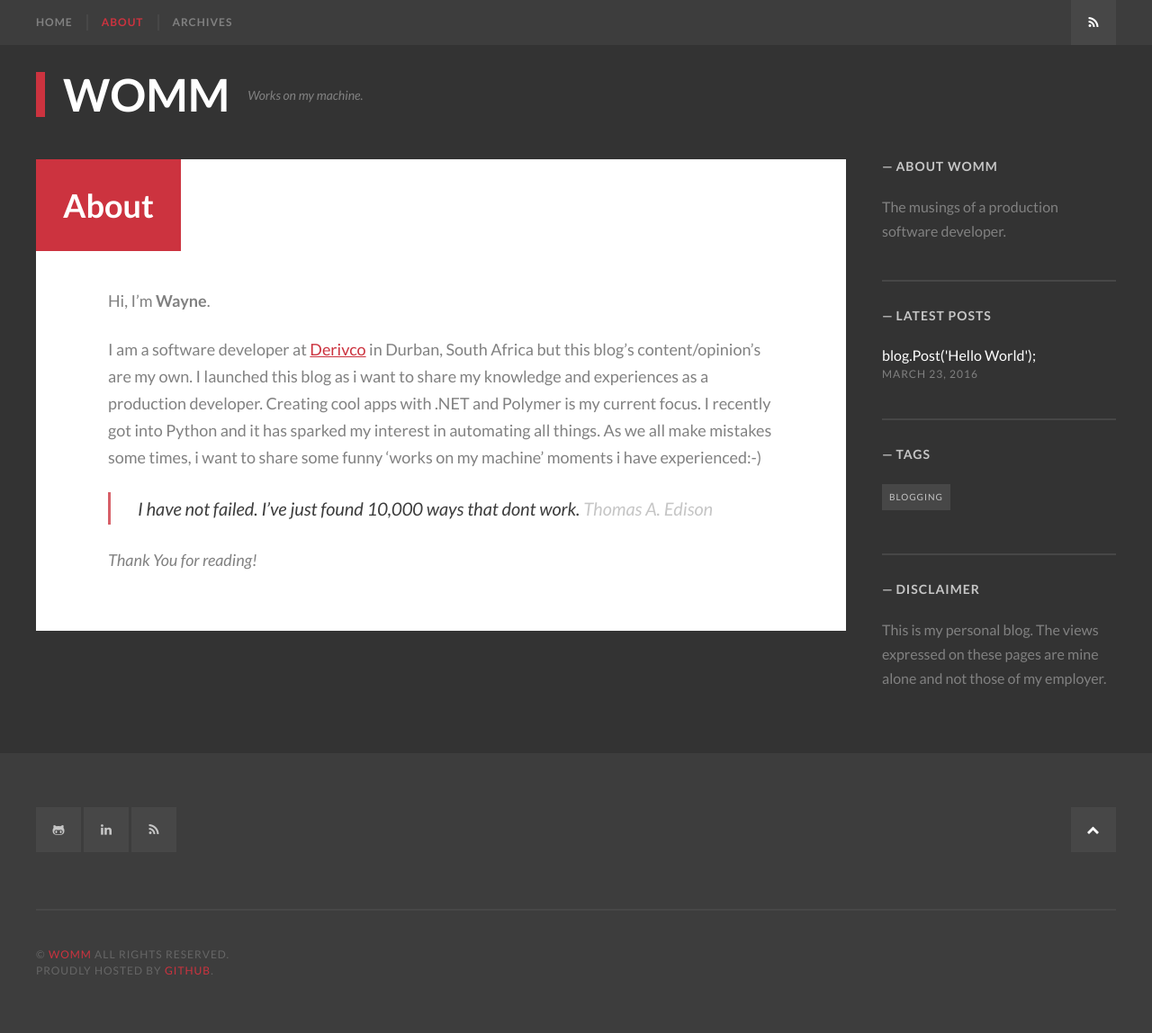
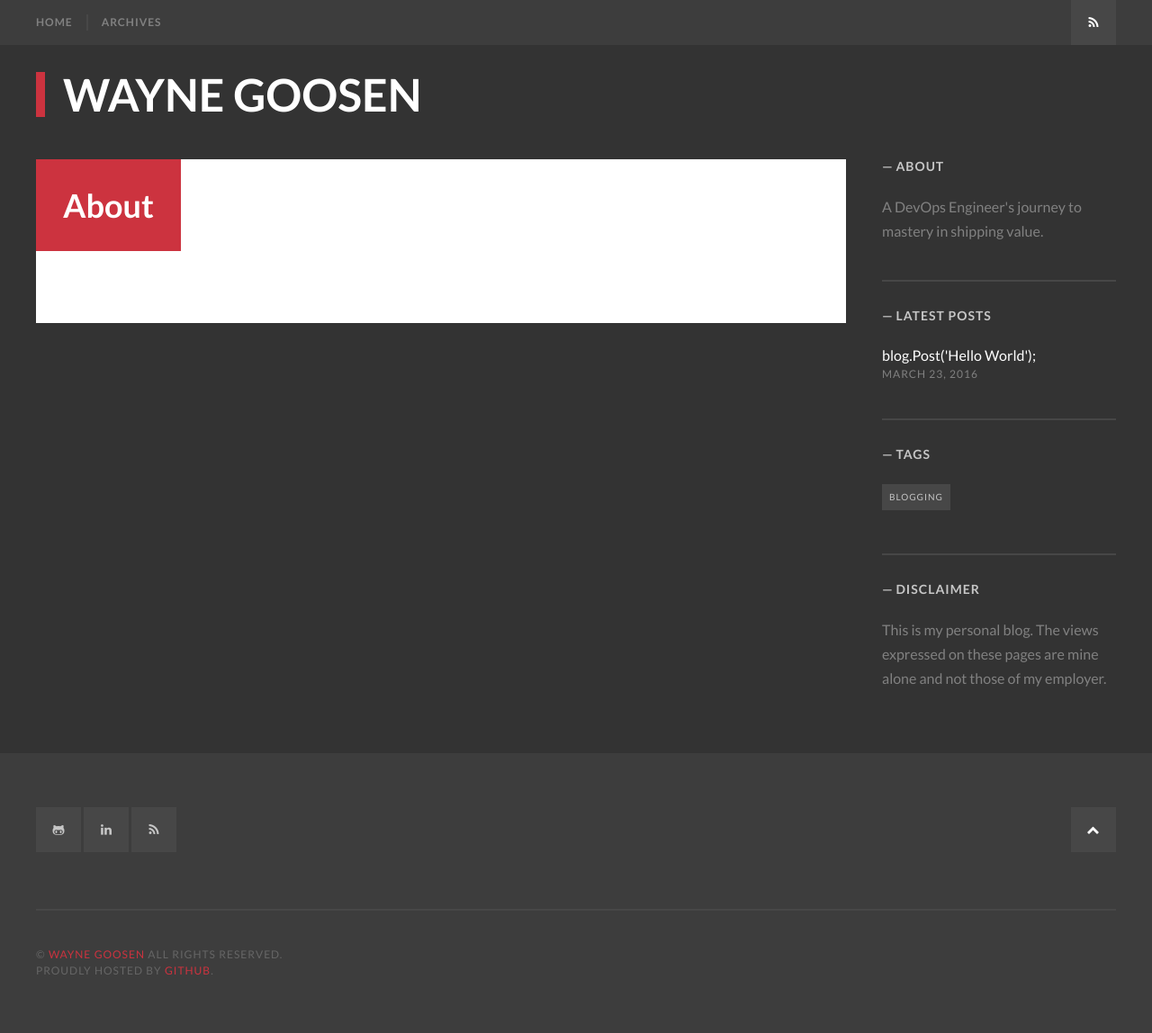
Before and after one commit to WayneGoosen/WayneGoosen.github.io, a Jekyll site: the page built from about.md, in a window 1280 px wide. Shown: the whole page at 90% size. Built offline with Jekyll 4.4.1, drawn with Linux system fonts in a browser that asks for light colours; some web fonts are replaced.

Commit message:
General cleanup and rename

```diff
--- a/_config.yml
+++ b/_config.yml
@@ -6,13 +6,13 @@
 # 'jekyll serve'. If you change this file, please restart the server process.
 
 # Site title
-title: "WOMM"
+title: "Wayne Goosen"
 
 # A description of your site for social meta tag, search engines, and feed.xml
-description: "Developer blog hoping to share and gain knowledge."
+description: "A DevOps Engineer's journey to mastery in shipping value."
 
 # Tagline near the site title
-tagline: "Works on my machine."
+tagline: ""
 
 # The subpath of your site, e.g. /blog, for generating urls
 baseurl:
@@ -27,8 +27,8 @@ url: "http://waynegoosen.github.io"
 navigation:
 - text: Home
   url: /
-- text: About
-  url: /about/
+#- text: About
+#  url: /about/
 #- text: Style Guides
 #  url: /style-guide/
 - text: Archives
@@ -38,10 +38,10 @@ navigation:
 disqus:
 
 # Author information - author info at the bottom of the post
-author_name: "WOMM"
-author_bio: "The musings of a production software developer. "
+author_name: "Wayne Goosen"
+author_bio: "A DevOps Engineer's journey to mastery in shipping value."
 author_url:  "http://waynegoosen.github.io"
-author_location: "Durban, South Africa"
+author_location: "Switzerland"
 author_image: /images/authorimage.png
 
 # Sidebar Add banner
--- a/_includes/sidebar.html
+++ b/_includes/sidebar.html
@@ -2,7 +2,7 @@
 
     {% if site.author_bio and site.author_name %}
     <section class="widget widget-text">
-        <h2 class="widget-title">About {{ site.author_name }}</h2>
+        <h2 class="widget-title">About</h2>
         <p>{{ site.author_bio }}</p>
     </section><!-- .widget-text -->
 
--- a/about.md
+++ b/about.md
@@ -4,11 +4,3 @@ title: About
 description:
 #banner_image: aboutPage.jpg
 ---
-
-Hi, I'm **Wayne**.
-
-I am a software developer at [Derivco](https://www.derivco.com) in Durban, South Africa but this blog's content/opinion's are my own. I launched this blog as i want to share my knowledge and experiences as a production developer. Creating cool apps with .NET and Polymer is my current focus. I recently got into Python and it has sparked my interest in automating all things. As we all make mistakes some times, i want to share some funny 'works on my machine' moments i have experienced:-)
-
->I have not failed. I've just found 10,000 ways that dont work. <cite>Thomas A. Edison</cite>
-
-*Thank You for reading!*
```
Also changed, not shown: _layouts/post.html (+4 -4 lines), README.md, 1 other file.
